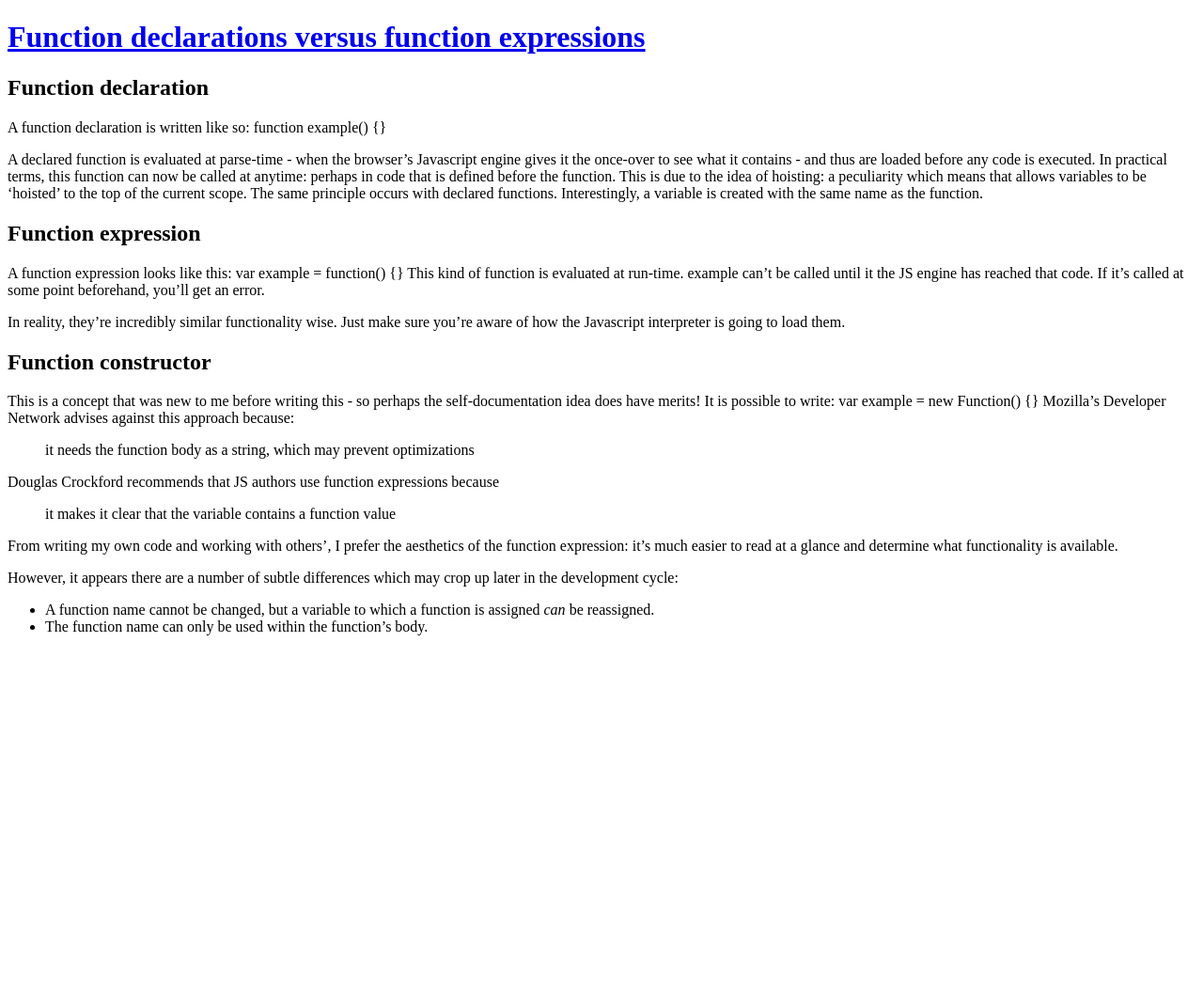
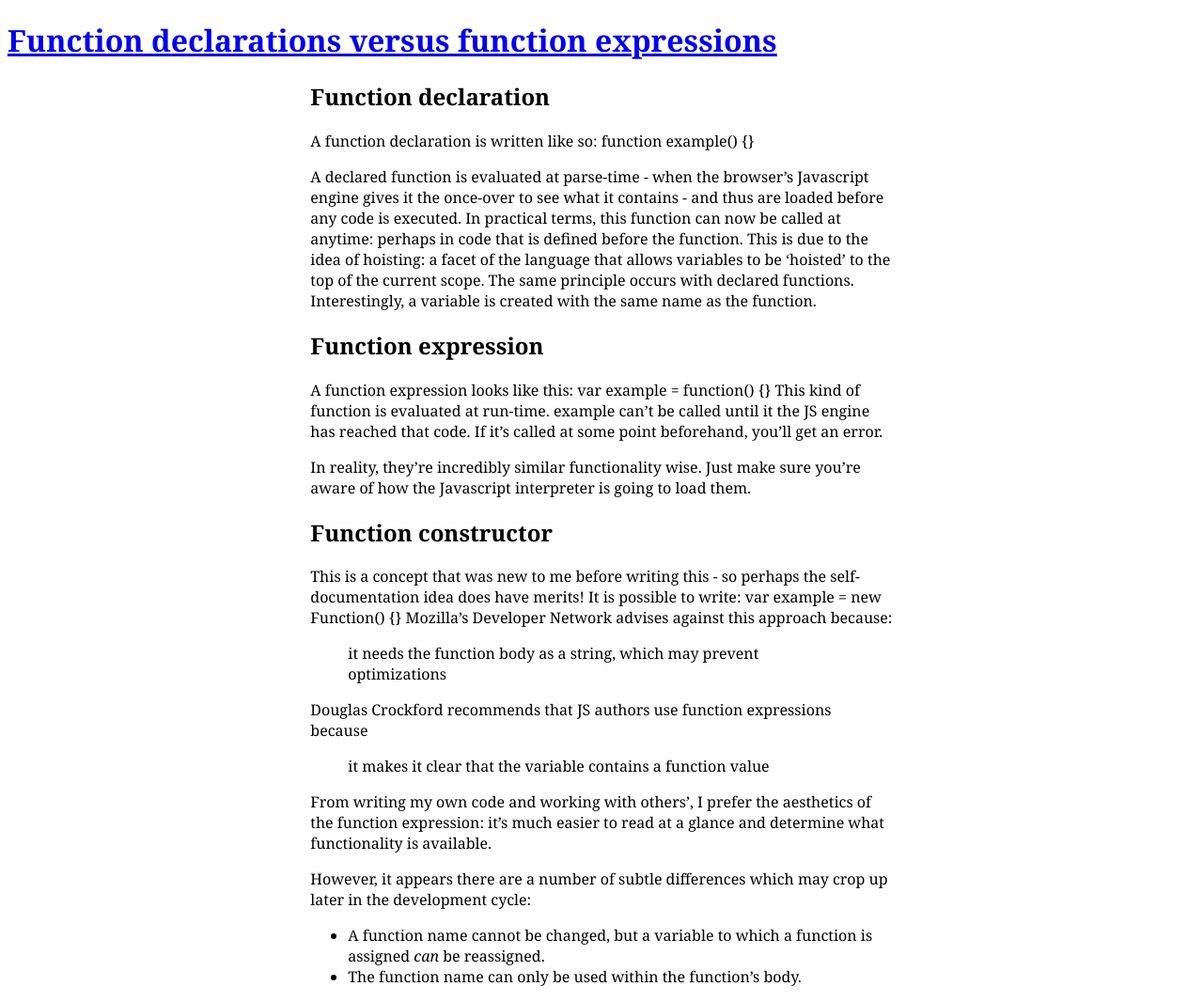
Before and after one commit to danielmatthew/jsnotes, a Jekyll site: the page built from _posts/2013-05-23-function-expressions-versus-function-declarations.md, in a window 1280 px wide. Shown: the whole page at 94% size. Built offline with Jekyll 4.4.1, drawn with Linux system fonts in a browser that asks for light colours; Markdown is read by kramdown in place of the engine named in the settings; before the commit the page ends 900 px from its top, so only the background shows below that.

Commit message:
Stylesheet

```diff
--- a/_layouts/layout.html
+++ b/_layouts/layout.html
@@ -10,7 +10,7 @@
     <meta name="MobileOptimized" content="320">
     <meta name="viewport" content="initial-scale=1.0, maximum-scale=1.0">
 
-    <link rel="stylesheet" type="text/css" href="../til-js/screen.css">
+    <link rel="stylesheet" type="text/css" href="http://danielmatthew.github.io/til-js/screen.css">
   </head>
   <body>
     <header>
--- a/_posts/2013-05-23-function-expressions-versus-function-declarations.md
+++ b/_posts/2013-05-23-function-expressions-versus-function-declarations.md
@@ -7,7 +7,7 @@
     function example() {}
 
 A declared function is evaluated at parse-time - when the browser's Javascript engine gives it the once-over to see what it contains - and thus are loaded before any code is executed.
-In practical terms, this function can now be called at anytime: perhaps in code that is defined before the function. This is due to the idea of hoisting: a peculiarity which means that allows variables to be 'hoisted' to the top of the current scope.  The same principle occurs with declared functions.
+In practical terms, this function can now be called at anytime: perhaps in code that is defined before the function. This is due to the idea of hoisting: a facet of the language that allows variables to be 'hoisted' to the top of the current scope.  The same principle occurs with declared functions.
 Interestingly, a variable is created with the same name as the function.
 
 ## Function expression
```
